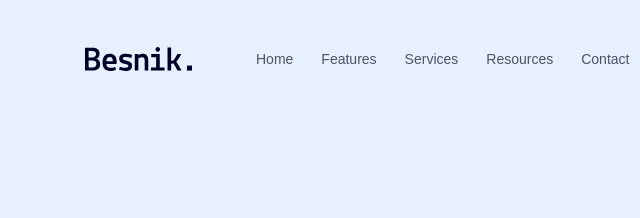
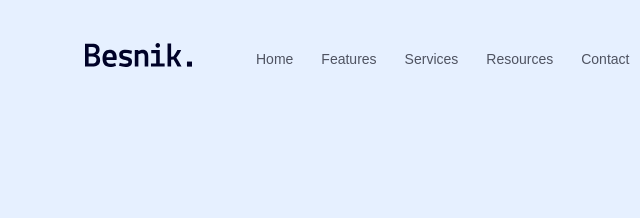
Before and after one commit to VoThanhHa28/ThanhHa_F8_01, a plain HTML site: page index.html in a window 1280 px wide. Shown: the top 218 px of the page, 0-640 px from the left. Drawn offline with Linux system fonts and the light colour scheme.

Commit message:
Fix bug phần logo

```diff
--- a/assets/css/style.css
+++ b/assets/css/style.css
@@ -70,7 +70,7 @@ a {
     display: flex;
     flex-direction: column;
     background-color: #e6f0ff;
-    height: 100vh;
+    height: calc(100vh - 90px);
 }
 
 .navbar {
--- a/index.html
+++ b/index.html
@@ -23,7 +23,9 @@
             <div class="content">
                 <nav class="navbar">
                     <!-- Logo -->
-                    <img src="./assets/img/Logo.svg" alt="Besnik.">
+                    <a href="#!">
+                        <img src="./assets/img/Logo.svg" alt="Besnik.">
+                    </a>
 
                     <!-- Navigation -->
                     <ul>
@@ -42,6 +44,7 @@
                 </nav>
             </div>
         </header>
+
         <!-- Hero -->
         <div class="hero-wrap">
             <div class="content">
@@ -68,7 +71,7 @@
                     class="hero-img">
                 </div>
             </div>
-        </header>
+        </div>
 
         <!-- Clients -->
          <div class="clients">
```
